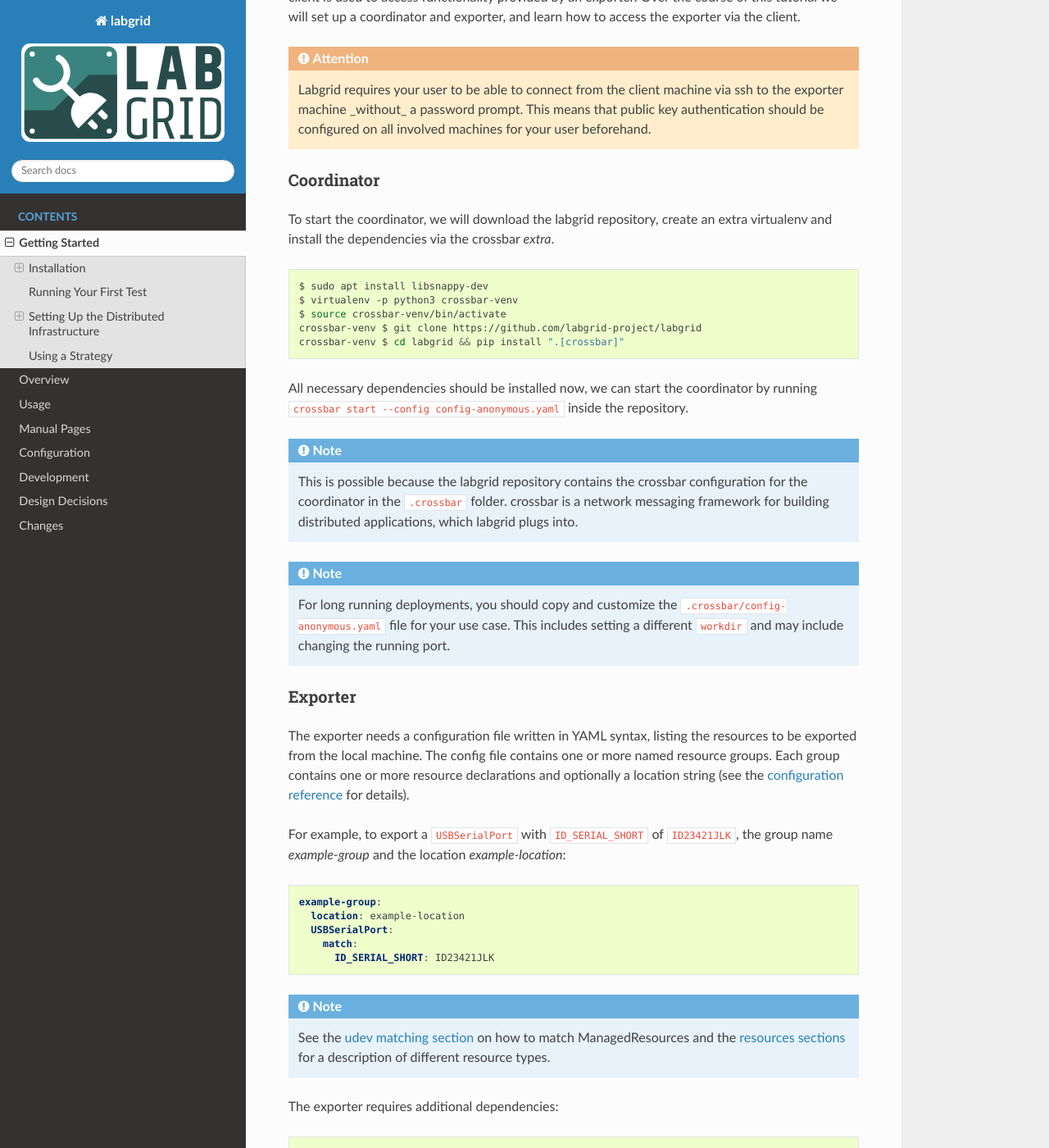
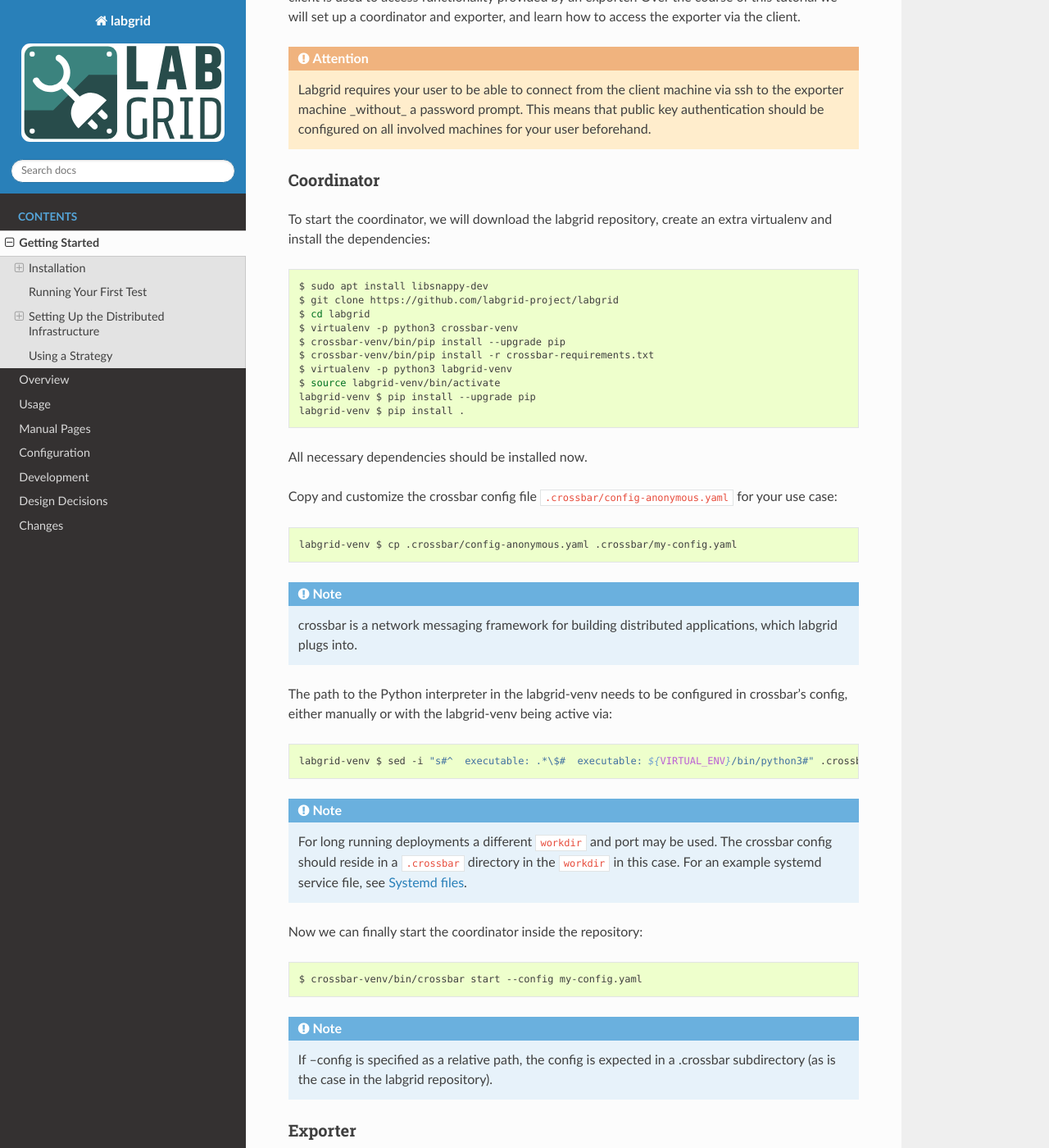
Before and after one commit to labgrid-project/labgrid, a Sphinx documentation site: the page built from doc/getting_started.rst, in a window 1280 px wide and 1400 px high, scrolled down 2911 px. Shown: the whole window at 82% size. Built offline with Sphinx 7.4.7 and the Read the Docs theme 2.0.0, drawn with Linux system fonts in a browser that asks for light colours; pages that are not in the unit, such as notebooks, are missing from menus.

Commit message:
examples/doc: recommend installing crossbar in separate venv via crossbar-requirements.txt
Signed-off-by: Bastian Krause <bst@pengutronix.de>

```diff
--- a/doc/RELEASE.rst
+++ b/doc/RELEASE.rst
@@ -81,6 +81,10 @@
 
 ::
 
+   virtualenv -p python3 labgrid-crossbar-release-<your-version-number>
+   labgrid-crossbar-release-<your-version-number>/bin/pip install --upgrade pip
+   labgrid-crossbar-release-<your-version-number>/bin/pip install -r crossbar-requirements.txt
+
    virtualenv -p python3 labgrid-release-<your-version-number>
    source labgrid-release-<your-version-number>/bin/activate
    pip install --upgrade pip setuptools wheel
@@ -91,7 +95,7 @@
 ::
 
    pip install ".[dev]"
-   pytest tests
+   pytest tests --crossbar-venv labgrid-crossbar-release-<your-version-number>
 
 9. Upload to pypi
 =================
--- a/doc/getting_started.rst
+++ b/doc/getting_started.rst
@@ -159,28 +159,57 @@
 ~~~~~~~~~~~
 
 To start the coordinator, we will download the labgrid repository, create an
-extra virtualenv and install the dependencies via the crossbar `extra`.
+extra virtualenv and install the dependencies:
 
 .. code-block:: bash
 
     $ sudo apt install libsnappy-dev
+    $ git clone https://github.com/labgrid-project/labgrid
+    $ cd labgrid
     $ virtualenv -p python3 crossbar-venv
-    $ source crossbar-venv/bin/activate
-    crossbar-venv $ git clone https://github.com/labgrid-project/labgrid
-    crossbar-venv $ cd labgrid && pip install ".[crossbar]"
+    $ crossbar-venv/bin/pip install --upgrade pip
+    $ crossbar-venv/bin/pip install -r crossbar-requirements.txt
+    $ virtualenv -p python3 labgrid-venv
+    $ source labgrid-venv/bin/activate
+    labgrid-venv $ pip install --upgrade pip
+    labgrid-venv $ pip install .
 
-All necessary dependencies should be installed now, we can start the coordinator
-by running ``crossbar start --config config-anonymous.yaml`` inside the repository.
+All necessary dependencies should be installed now.
 
-.. note:: This is possible because the labgrid repository contains the crossbar
-          configuration for the coordinator in the ``.crossbar`` folder.
-          crossbar is a network messaging framework for building distributed
+Copy and customize the crossbar config file ``.crossbar/config-anonymous.yaml``
+for your use case:
+
+.. code-block:: bash
+
+    labgrid-venv $ cp .crossbar/config-anonymous.yaml .crossbar/my-config.yaml
+
+.. note:: crossbar is a network messaging framework for building distributed
           applications, which labgrid plugs into.
 
-.. note:: For long running deployments, you should copy and customize the
-	  ``.crossbar/config-anonymous.yaml`` file for your use case. This includes
-	  setting a different ``workdir`` and may include changing the running
-	  port.
+The path to the Python interpreter in the labgrid-venv needs to be configured
+in crossbar's config, either manually or with the labgrid-venv being active
+via:
+
+.. code-block:: bash
+
+    labgrid-venv $ sed -i "s#^  executable: .*\$#  executable: ${VIRTUAL_ENV}/bin/python3#" .crossbar/my-config.yaml
+
+.. note:: For long running deployments a different ``workdir`` and port may be
+          used.
+          The crossbar config should reside in a ``.crossbar`` directory in the
+          ``workdir`` in this case.
+          For an example systemd service file, see
+          :ref:`remote-getting-started-systemd-files`.
+
+Now we can finally start the coordinator inside the repository:
+
+.. code-block:: bash
+
+    $ crossbar-venv/bin/crossbar start --config my-config.yaml
+
+.. note:: If --config is specified as a relative path, the config is expected
+          in a .crossbar subdirectory (as is the case in the labgrid
+          repository).
 
 Exporter
 ~~~~~~~~
@@ -315,6 +344,8 @@
 For a complete reference have a look at the :doc:`labgrid-client(1) <man/client>`
 man page.
 
+.. _remote-getting-started-systemd-files:
+
 Systemd files
 ~~~~~~~~~~~~~
 
```
Also changed, not shown: examples/usbpower/README.rst.
